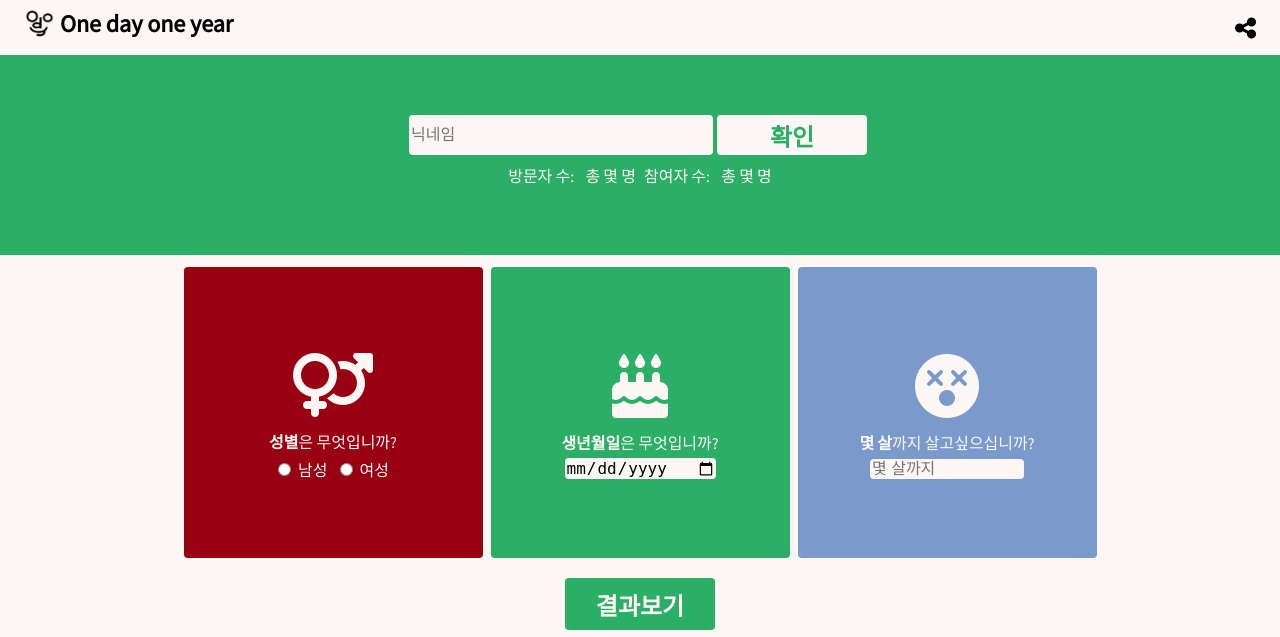
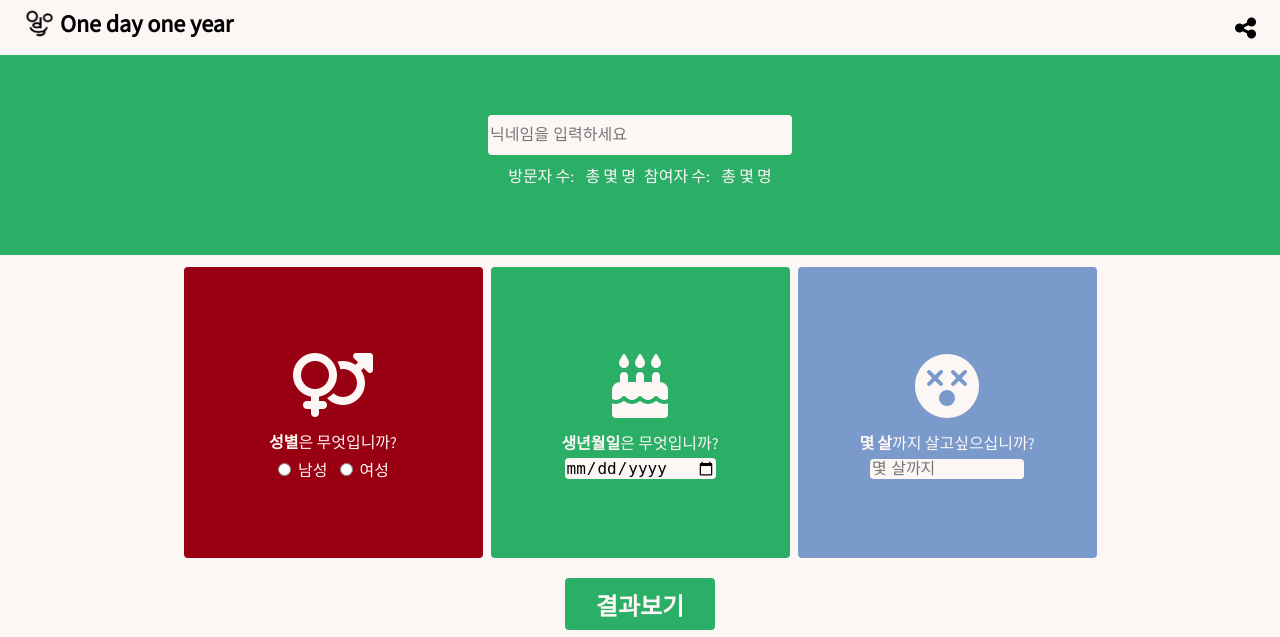
Before and after one commit to shinjuno123/one-day-one-year, a Django app: page / in a window 1280 px wide. Shown: the top 637 px of the page. Run offline with Django 3.2, Linux system fonts and the light colour scheme; some libraries are stand-ins or nearby versions.

Commit message:
chage and modify button

```diff
--- a/odoyApp/static/odoyApp/odoymain.css
+++ b/odoyApp/static/odoyApp/odoymain.css
@@ -95,23 +95,6 @@ header {
   display: flex;
   justify-content: center;
   width: 100%;
-}
-
-.login {
-  width: 150px;
-  height: 40px;
-  font-size: 24px;
-  font-weight: bold;
-  margin: 0px 4px;
-  background-color: #fcf6f5;
-  color: #2bae66;
-  border: 0;
-  border-radius: 4px;
-}
-
-.login:hover {
-  background-color: black;
-  transition-duration: 0.5s;
 }
 
 .visitantsAndparticipants {
@@ -239,11 +222,6 @@ header {
     margin: 4px 0px;
   }
 
-  .login {
-    width: 90%;
-    margin: 4px 0px;
-  }
-
   .sex-box {
     flex-direction: column;
     justify-content: center;
--- a/odoyApp/templates/odoymain.html
+++ b/odoyApp/templates/odoymain.html
@@ -1,24 +1,4 @@
-<!-- <!DOCTYPE html>
-{% load static %}
-<html lang="en">
-  <head>
-    <meta charset="UTF-8" />
-    <meta name="viewport" content="width=device-width, initial-scale=1.0" />
-    <title>Life is good</title>
-    <link href='{% static "odoyApp/odoyMain.css" %}' rel="stylesheet" type="text/css" />
-  </head>
-  <body>
-    <form action="secondPage/" name="test" method="POST">{% csrf_token %}
-      닉네임 : <input type="text" name="nickname"><br>
-      성별 : <input type="text" name="gender"><br>
-      생년월일 : <input type="text" name="birth"><br>
-      기대수명 : <input type="text" name="life"><br>
-      <input type="submit" value="전송">
-    </form>
-  </body>
-</html> -->
-<!--
-{% comment %} source myvenv/Scripts/activate cd LifeisgoodSite python manage.py
+<!-- {% comment %} source myvenv/Scripts/activate cd LifeisgoodSite python manage.py
 runserver {% endcomment %} -->
 
 <!DOCTYPE html>
@@ -63,10 +43,9 @@ runserver {% endcomment %} -->
             <input
               class="nickname-input"
               type="text"
-              placeholder="닉네임"
+              placeholder="닉네임을 입력하세요"
               name="nickname"
             />
-            <input type="button" class="login" value="확인" />
           </div>
 
           <div class="visitantsAndparticipants">
@@ -89,8 +68,12 @@ runserver {% endcomment %} -->
             </div>
             <label><b>성별</b>은 무엇입니까?</label>
             <div>
-              <input type="radio" name="sex" value="남성" /><label>남성</label>
-              <input type="radio" name="sex" value="여성" /><label>여성</label>
+              <input type="radio" name="gender" value="남성" /><label
+                >남성</label
+              >
+              <input type="radio" name="gender" value="여성" /><label
+                >여성</label
+              >
             </div>
           </section>
 
@@ -129,8 +112,6 @@ runserver {% endcomment %} -->
         <div class="result-button">
           <input class="result" type="submit" value="결과보기" />
         </div>
-
-        <script src="static/odoymain.js"></script>
       </main>
     </form>
   </body>
```
Also changed, not shown: README.txt, db.sqlite3.
